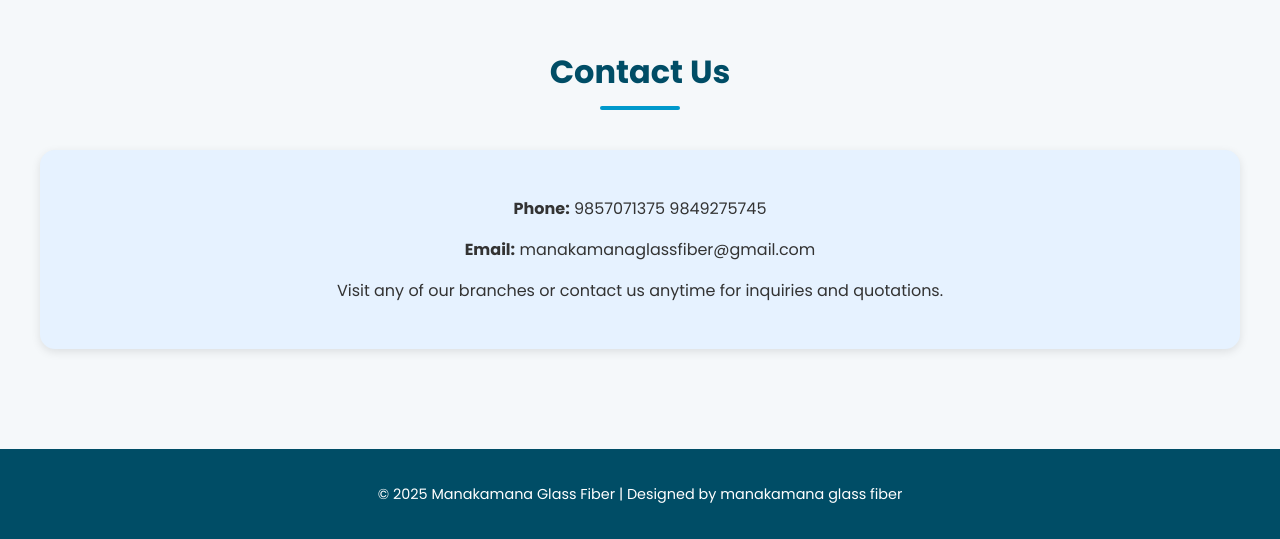
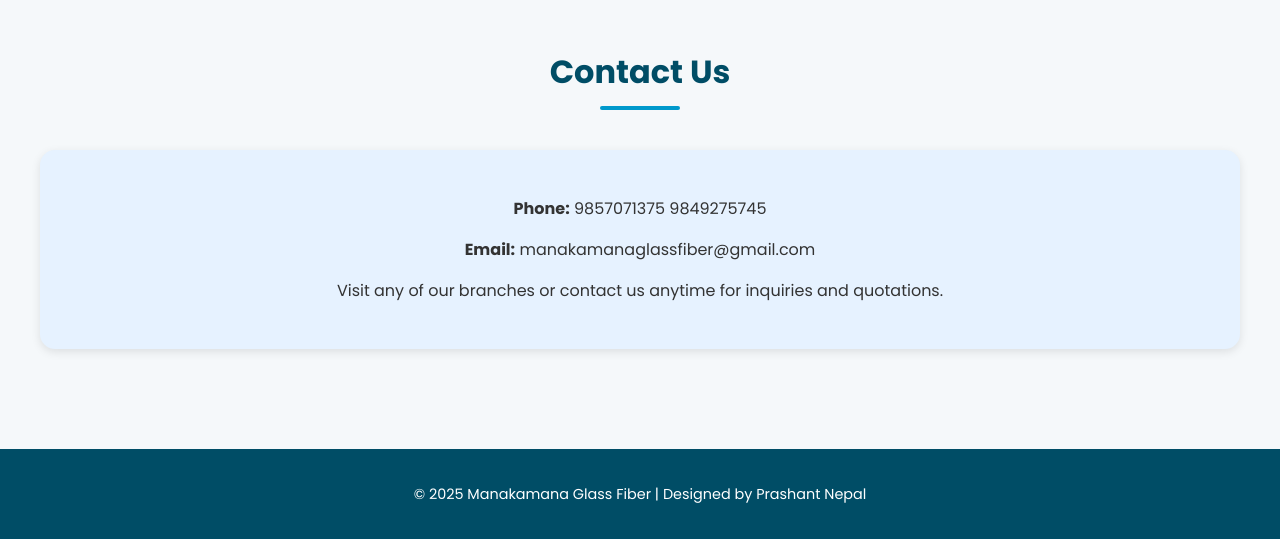
Before and after one commit to manakamanaglassfiber/manakamanaglassfiber, a plain HTML site: page index.html in a window 1280 px wide. Shown: the part 3973-4512 px from the top of the page. Drawn offline with Linux system fonts and the light colour scheme.

Commit message:
Update index.html

```diff
--- a/index.html
+++ b/index.html
@@ -401,7 +401,7 @@
   </section>
 
   <footer>
-    <p>&copy; 2025 Manakamana Glass Fiber | Designed by manakamana glass fiber</p>
+    <p>&copy; 2025 Manakamana Glass Fiber | Designed by Prashant Nepal</p>
   </footer>
 
 </body>
```
